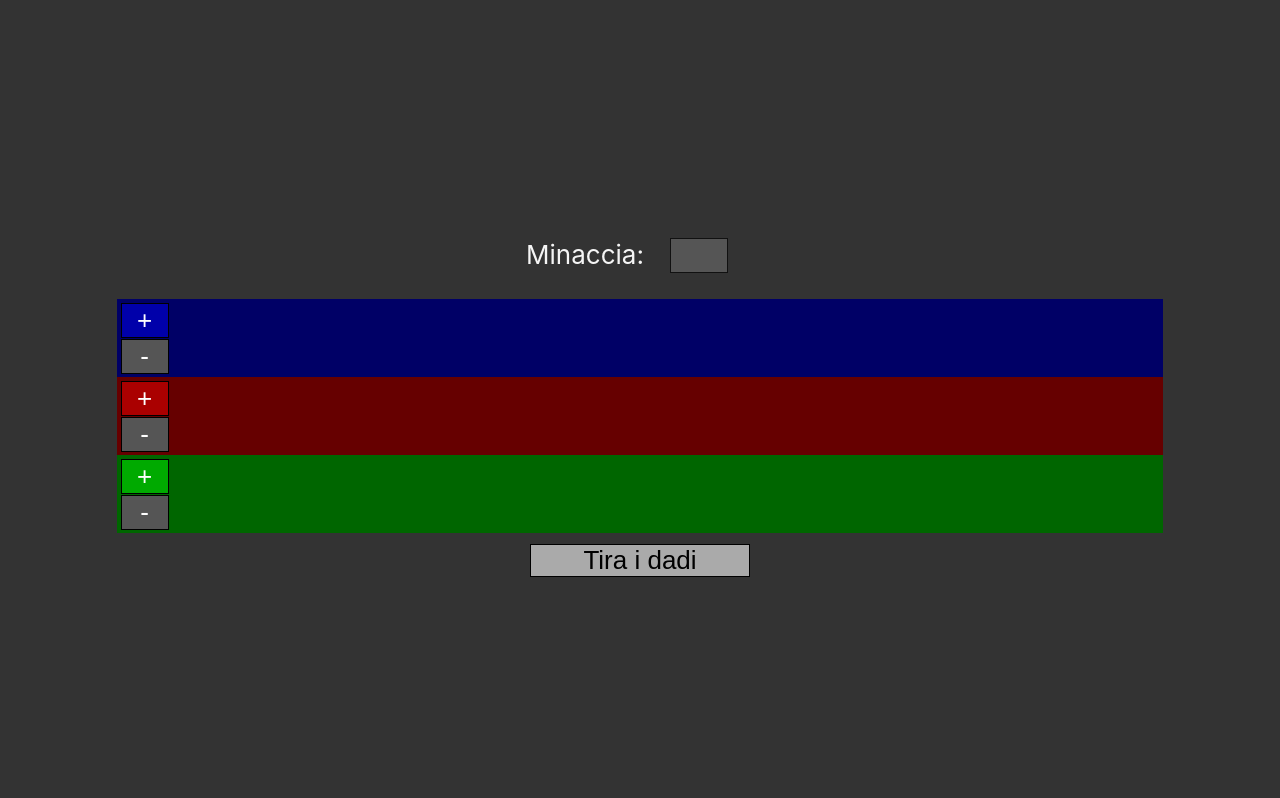
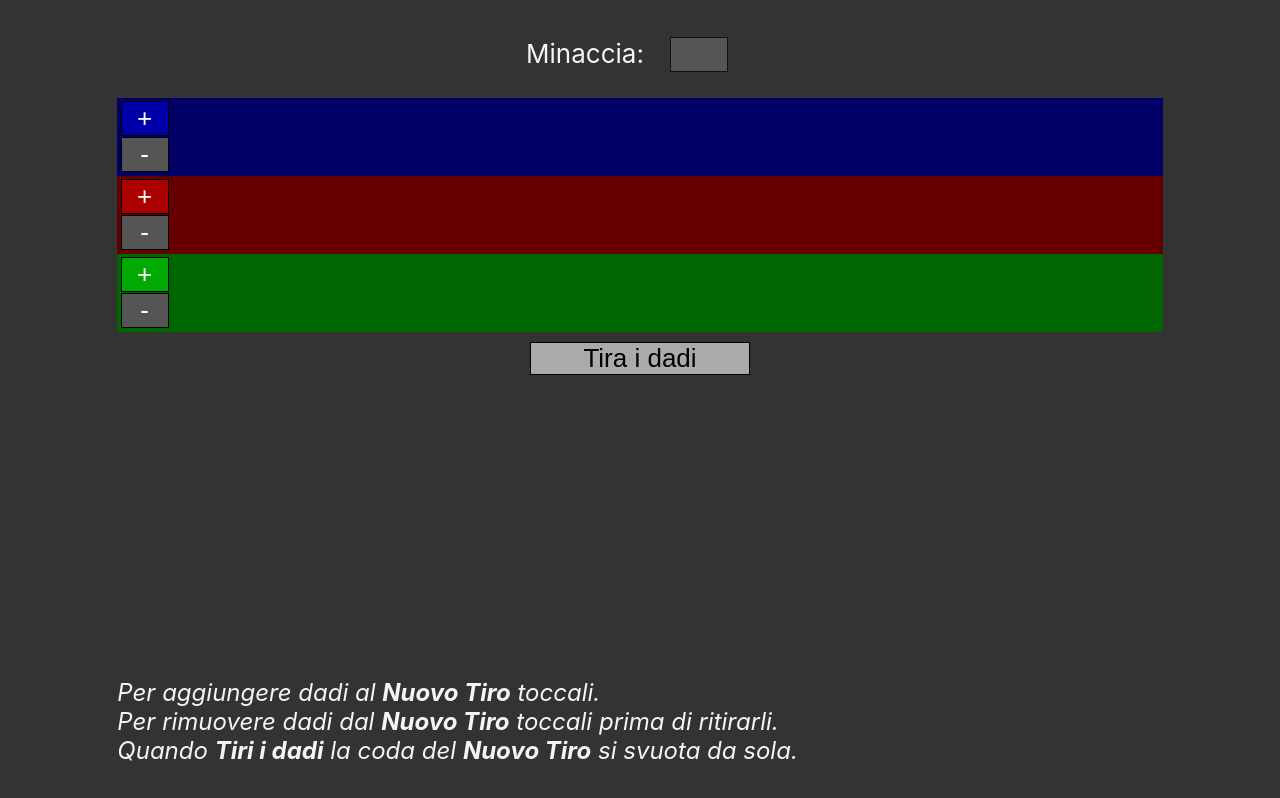
Before and after one commit to NicolaSansoni/wowbgcalc, a React (Create React App) app: page / in a window 1280 px wide. Built offline with nearby package versions, Linux system fonts and the light colour scheme.

Commit message:
Added instructions

```diff
--- a/src/App.css
+++ b/src/App.css
@@ -10,6 +10,9 @@
 }
 
 .App-page {
+    display: flex;
+    flex-direction: column;
+    height: 100vh;
     max-width: 800pt;
     width: 100%;
     padding: 8pt;
@@ -43,3 +46,9 @@ input {
     width: 2em;
     border: 1px solid #111;
 }
+
+p {
+    margin-top: auto;
+    font-size: calc(8px + 2vmin);
+    font-style: italic;
+}
--- a/src/App.js
+++ b/src/App.js
@@ -63,6 +63,11 @@ class App extends React.Component {
                             <button className="rollbtn" onClick={() => this.reroll()}> Nuovo Tiro </button>
                         </div>
                     }
+                    <p>
+                        Per aggiungere dadi al <b>Nuovo Tiro</b> toccali. <br/>
+                        Per rimuovere dadi dal <b>Nuovo Tiro</b> toccali prima di ritirarli. <br/>
+                        Quando <b>Tiri i dadi</b> la coda del <b>Nuovo Tiro</b> si svuota da sola. <br/>
+                    </p>
                 </div>
             </div>
         )
--- a/src/DiceList.css
+++ b/src/DiceList.css
@@ -12,12 +12,12 @@
     min-height: 24pt;
     color: white;
     border: solid 1px black;
-    margin: 1pt;
+    margin: 1pt 16pt 1pt 1pt;
 }
 
 .DiceList ul {
     display: inline-block;
-    margin: 0 16pt;
+    margin: 0;
     padding: 0;
 }
 
```
